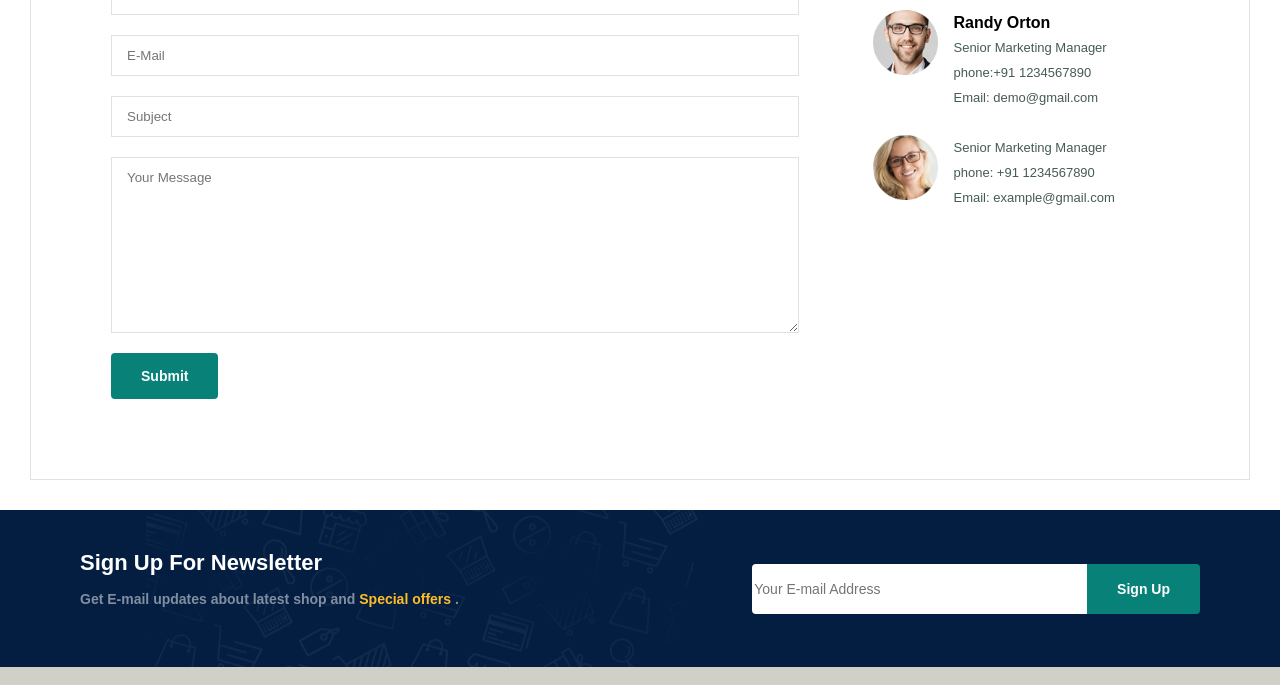
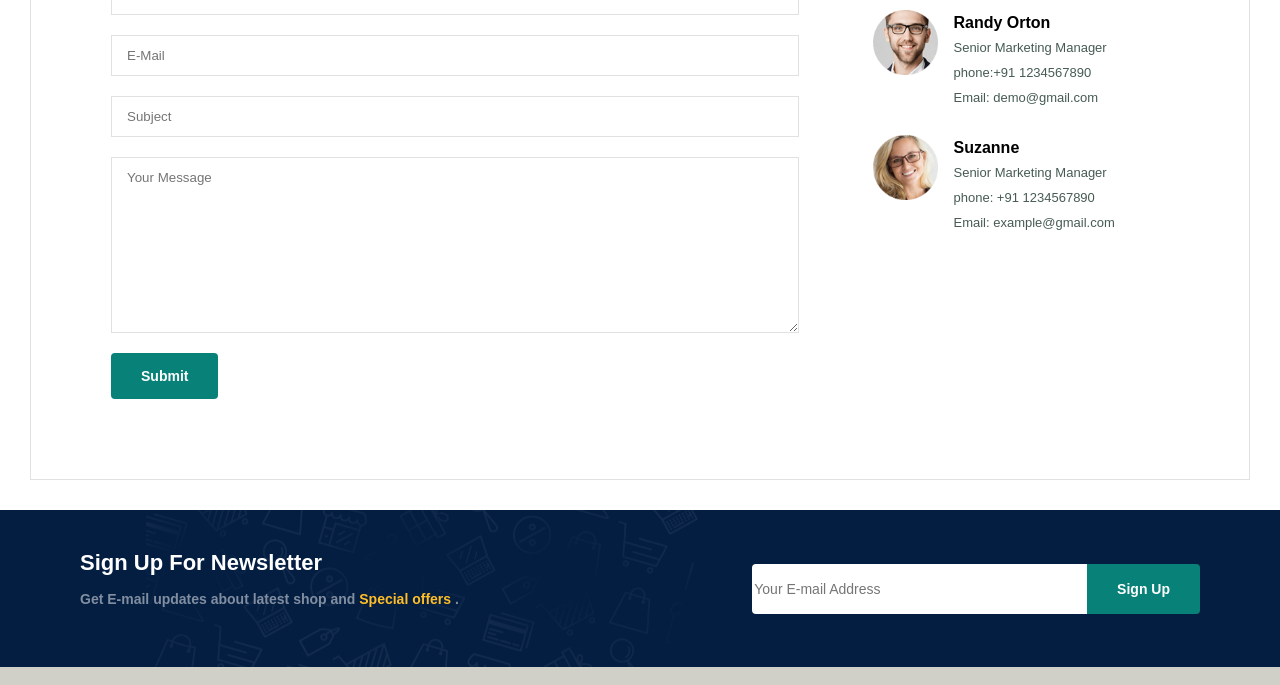
Before and after one commit to Nitin2506/E-Commerce-with-html-css-, a plain HTML site: page contact.html in a window 1280 px wide. Shown: the part 1140-1825 px from the top of the page. Drawn offline with Linux system fonts and the light colour scheme; a web font is replaced by a local one.

Commit message:
Update contact.html
changes

```diff
--- a/contact.html
+++ b/contact.html
@@ -93,7 +93,7 @@
         <div>
             <img src="./img/people/3.png" alt="">
             <p>
-                <span></span>Senior Marketing Manager<br>
+                <span>Suzanne</span>Senior Marketing Manager<br>
                 phone: +91 1234567890 <br>Email: example@gmail.com
             </p>
         </div>
```
